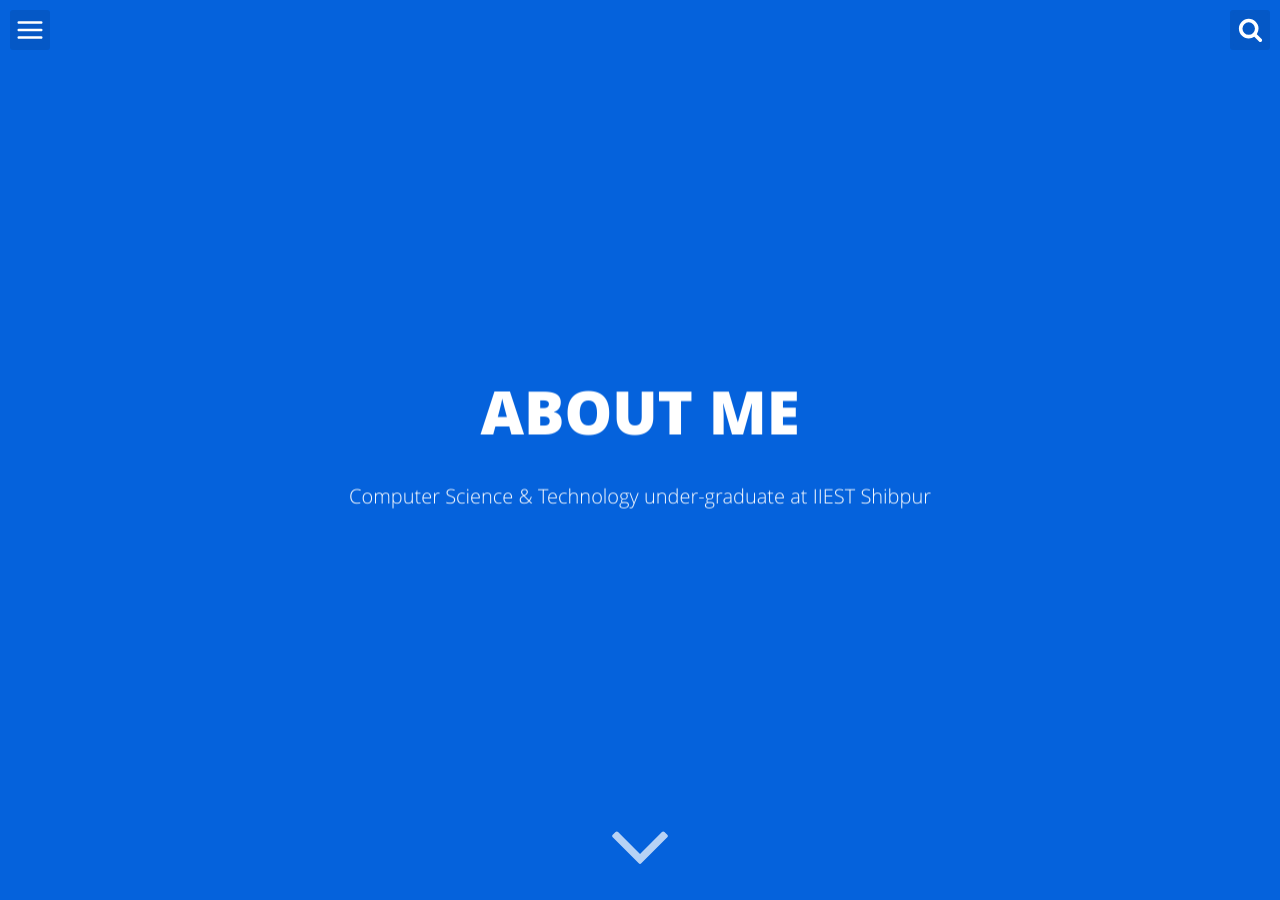
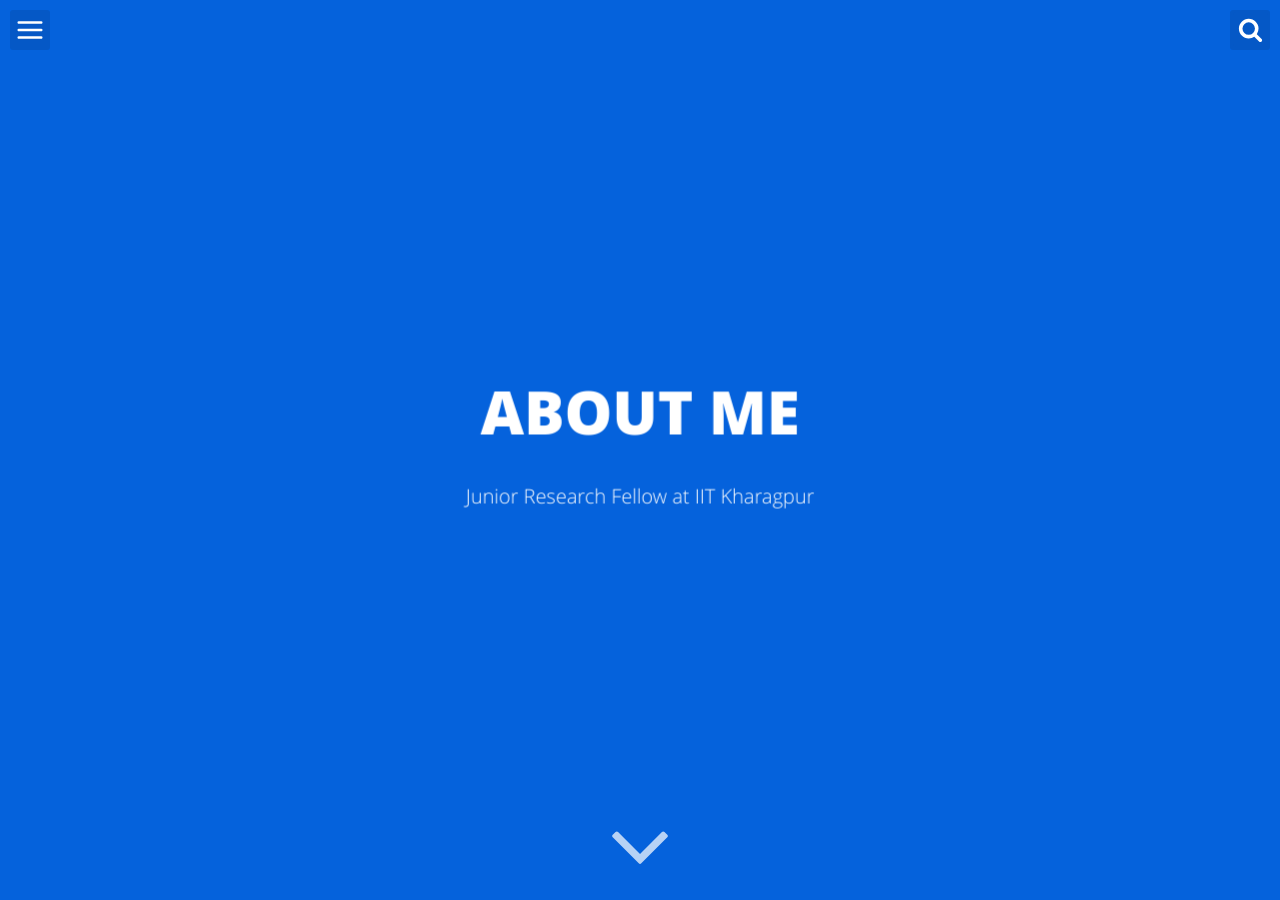
Before and after one commit to ranarag/ranarag.github.io, a Jekyll site: the page built from about.html, in a window 1280 px wide and 900 px high. Built offline with Jekyll 4.4.1, drawn with Linux system fonts in a browser that asks for light colours.

Commit message:
minor change

```diff
--- a/about.html
+++ b/about.html
@@ -2,7 +2,7 @@
 layout: minimal
 title: "About me"
 permalink: /about/index.html
-description: "Computer Science & Technology under-graduate at IIEST Shibpur"
+description: "Junior Research Fellow at IIT Kharagpur"
 ---
 
 <img itemprop="image" class="img-rounded" src="/assets/img/blog-author.jpg" alt="Anurag Roy">
```
